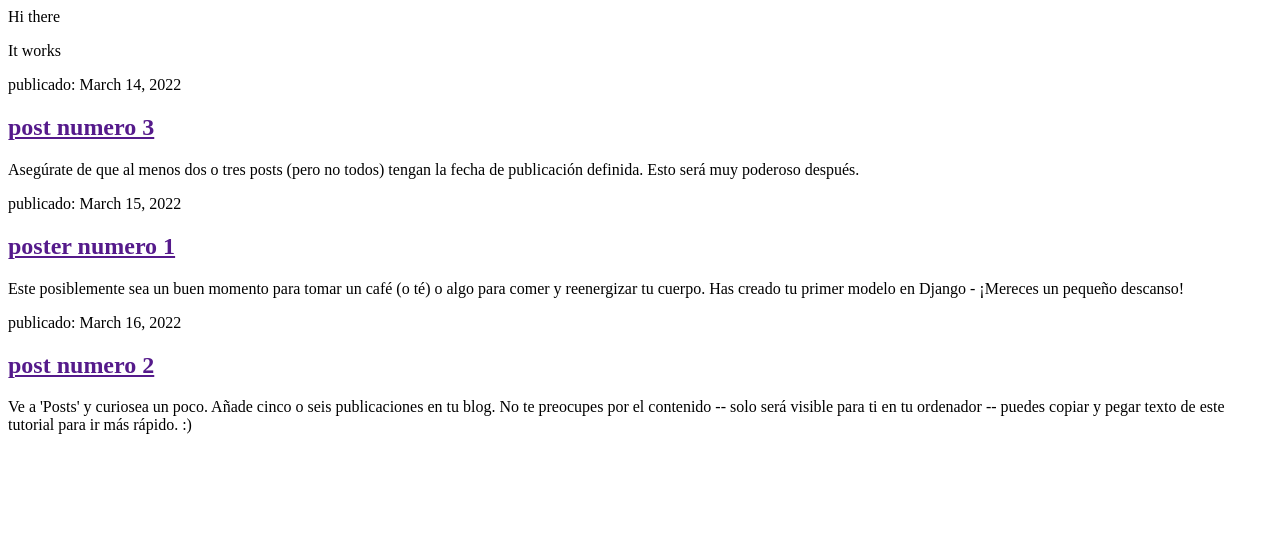
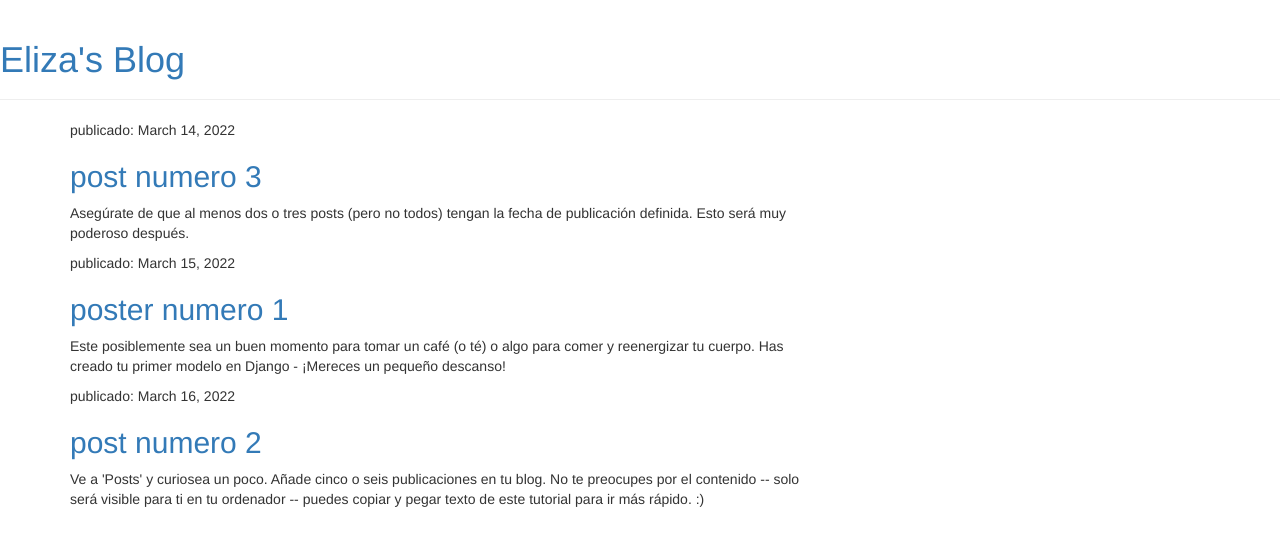
Before and after one commit to Eliza2692/BlogApp, a Django app: page / in a window 1280 px wide. Shown: the top 546 px of the page. Run offline with Django 3.2, Linux system fonts and the light colour scheme; data comes from the database, SQL or seed files in the repository; some libraries are stand-ins or nearby versions.

Commit message:
add views and bases

```diff
--- /dev/null
+++ b/blog/templates/blog/base.html
@@ -0,0 +1,27 @@
+{% load static %}
+<html>
+    <head>
+
+        <link rel="stylesheet" href="//maxcdn.bootstrapcdn.com/bootstrap/3.2.0/css/bootstrap.min.css">
+        <link rel="stylesheet" href="//maxcdn.bootstrapcdn.com/bootstrap/3.2.0/css/bootstrap-theme.min.css">
+
+        <link rel="stylesheet" href="{% static 'css/blog.css' %}">
+
+        <link href="//fonts.googleapis.com/css?family=Lobster&subset=latin,latin-ext" rel="stylesheet" type="text/css">
+
+        <title>Eliza's blog</title>
+    </head>
+    <body>
+        <div class="page-header">
+            <h1><a href="/">Eliza's Blog</a></h1>
+        </div>
+        <div class="content container">
+            <div class="row">
+                <div class="col-md-8">
+                    {% block content %}
+                    {% endblock %}
+                </div>
+            </div>
+        </div>
+    </body>
+</html>
--- a/blog/templates/blog/post_list.html
+++ b/blog/templates/blog/post_list.html
@@ -1,18 +1,13 @@
-<html>
-    <head>
-        <title>Eliza's blog</title>
-    </head>
-    <body>
-        <p>Hi there</p>
-        <p>It works</p>
-        <div>
-            {% for post in posts %}
-                <div>
-                    <p>publicado: {{ post.published_date }}</p>
-                    <h2><a href="">{{ post.title }}</a></h2>
-                    <p>{{ post.text|linebreaksbr}}</p>
-                </div>
-            {% endfor %}
+{% extends 'blog/base.html' %}
+
+{% block content %}
+    {% for post in posts %}
+        <div class="post">
+            <div class="date">
+                <p>publicado: {{ post.published_date }}</p>
+            </div>
+            <h2><a href="{% url 'post_detail' pk=post.pk %}">{{ post.title }}</a></h2>
+            <p>{{ post.text|linebreaksbr }}</p>
         </div>
-    </body>
-</html>
+    {% endfor %}
+{% endblock %}
--- a/blog/urls.py
+++ b/blog/urls.py
@@ -3,4 +3,5 @@ from . import views
 
 urlpatterns = [
     path('', views.post_list, name='post_list'),
+    path('post/<int:pk>/', views.post_detail, name='post_detail'),
 ]
--- a/blog/views.py
+++ b/blog/views.py
@@ -1,9 +1,13 @@
 import re
 from turtle import pos
-from django.shortcuts import render
+from django.shortcuts import render, get_object_or_404
 from django.utils import timezone
 from .models import Post
 
 def post_list(request):
     posts = Post.objects.filter(published_date__lte=timezone.now()).order_by('published_date')
     return render(request, 'blog/post_list.html', {'posts':posts})
+
+def post_detail(request, pk):
+    post = get_object_or_404(Post, pk=pk)
+    return render(request, 'blog/post_detail.html', {'post': post})
```
Also changed, not shown: blog/templates/blog/post_detail.html (added, +13 -0 lines).
